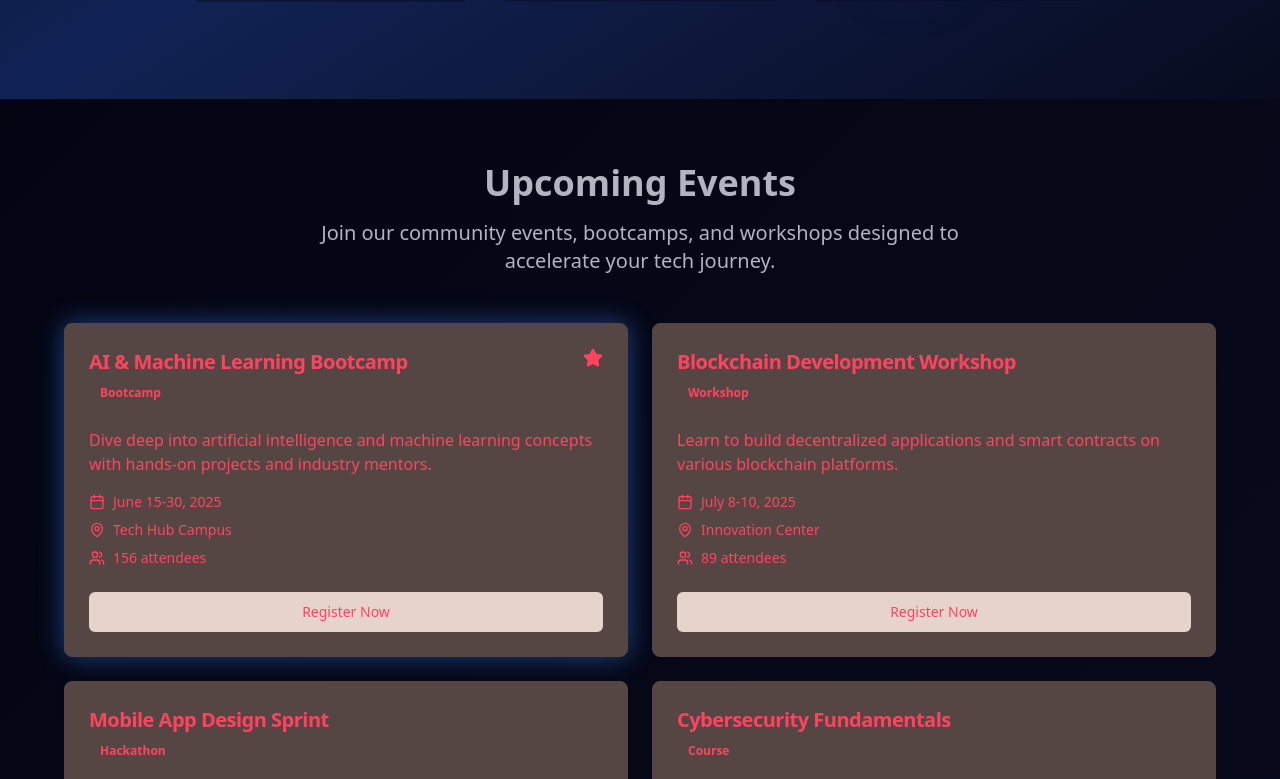
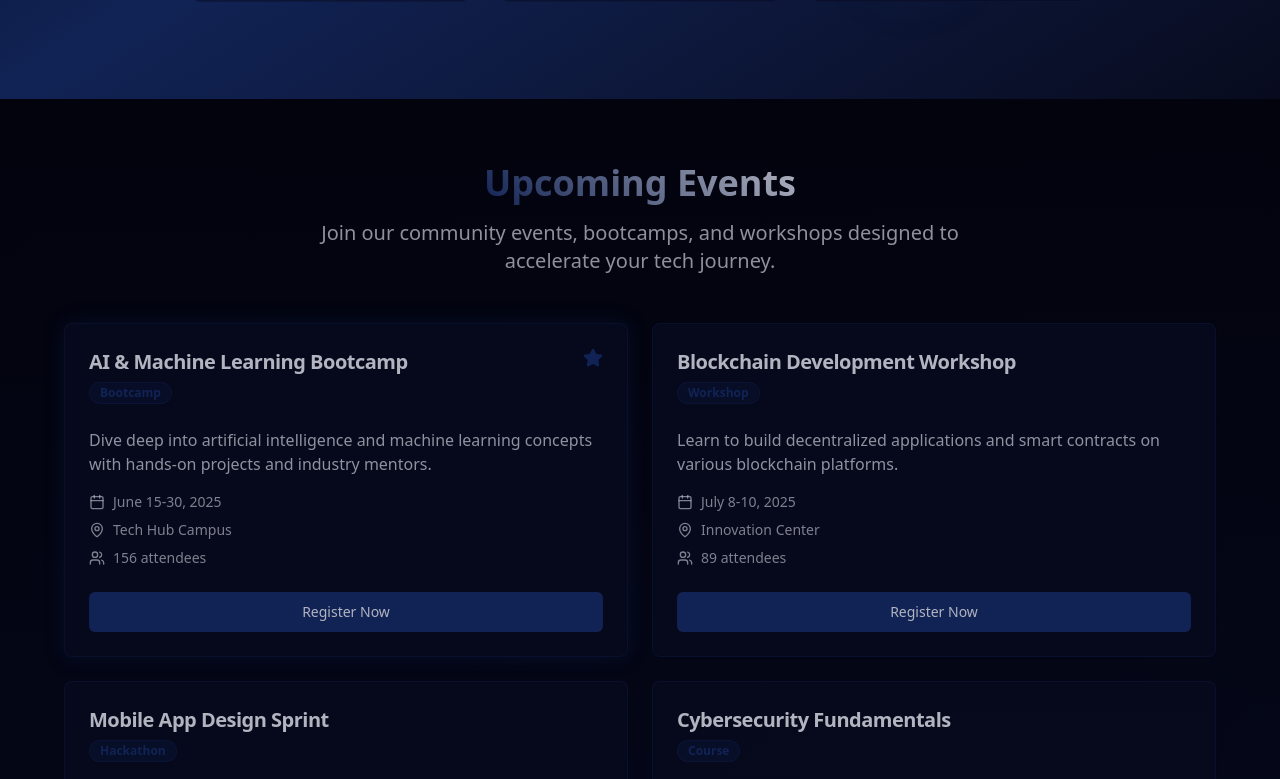
Before and after one commit to 15112011/Al-Rawda-Mosque, a React (Vite) app: page / in a window 1280 px wide. Shown: the part 781-1560 px from the top of the page. Built offline with nearby package versions, Linux system fonts and the light colour scheme.

Commit message:
Refactor: Style cards and navbar logo
-   Styled cards to match the theme.
-   Increased the size of the logo in the navbar.

```diff
--- a/src/components/EventCard.tsx
+++ b/src/components/EventCard.tsx
@@ -25,36 +25,36 @@ const EventCard: React.FC<EventCardProps> = ({
   featured = false
 }) => {
   return (
-    <Card className={`tech-card group cursor-pointer ${featured ? 'animate-glow-pulse' : ''}`}>
+    <Card className={`bg-[rgb(var(--rich-black))]/80 border border-[rgb(var(--penn-blue))]/30 hover:border-[rgb(var(--penn-blue))]/50 transition-all duration-300 group hover-glow ${featured ? 'glow-effect' : ''}`}>
       <CardHeader>
         <div className="flex items-start justify-between">
-          <CardTitle className="text-xl font-bold text-glacier-white group-hover:text-electric-blue transition-colors">
+          <CardTitle className="text-xl font-bold text-[rgb(var(--french-gray))] group-hover:text-[rgb(var(--penn-blue))] transition-colors">
             {title}
           </CardTitle>
           {featured && (
-            <Star className="h-5 w-5 text-electric-blue fill-current" />
+            <Star className="h-5 w-5 text-[rgb(var(--penn-blue))] fill-current" />
           )}
         </div>
         <div className="flex flex-wrap gap-2 mt-2">
-          <Badge className="bg-electric-blue/20 text-electric-blue border-electric-blue/30">
+          <Badge className="bg-[rgb(var(--penn-blue))]/20 text-[rgb(var(--penn-blue))] border-[rgb(var(--penn-blue))]/30">
             {category}
           </Badge>
         </div>
       </CardHeader>
 
       <CardContent>
-        <p className="text-glacier-white/80 mb-4">{description}</p>
+        <p className="text-[rgb(var(--french-gray))]/80 mb-4">{description}</p>
 
         <div className="space-y-2">
-          <div className="flex items-center text-glacier-white/70 text-sm">
+          <div className="flex items-center text-[rgb(var(--french-gray))]/70 text-sm">
             <Calendar className="h-4 w-4 mr-2" />
             {date}
           </div>
-          <div className="flex items-center text-glacier-white/70 text-sm">
+          <div className="flex items-center text-[rgb(var(--french-gray))]/70 text-sm">
             <MapPin className="h-4 w-4 mr-2" />
             {location}
           </div>
-          <div className="flex items-center text-glacier-white/70 text-sm">
+          <div className="flex items-center text-[rgb(var(--french-gray))]/70 text-sm">
             <Users className="h-4 w-4 mr-2" />
             {attendees} attendees
           </div>
@@ -62,7 +62,7 @@ const EventCard: React.FC<EventCardProps> = ({
       </CardContent>
 
       <CardFooter>
-        <Button className="w-full tech-button">
+        <Button className="w-full bg-[rgb(var(--penn-blue))] hover:bg-[rgb(var(--penn-blue))]/80 text-[rgb(var(--french-gray))]">
           Register Now
         </Button>
       </CardFooter>
--- a/src/components/EventsSection.tsx
+++ b/src/components/EventsSection.tsx
@@ -40,13 +40,13 @@ const EventsSection = () => {
   ];
 
   return (
-    <section className="py-16 bg-gradient-to-b from-tech-dark to-soft-charcoal/50">
+    <section className="py-16 bg-gradient-to-b from-[rgb(var(--rich-black-2))] to-[rgb(var(--rich-black-3))]/50">
       <div className="container mx-auto px-4">
         <div className="text-center mb-12">
           <h2 className="text-4xl font-bold mb-4">
-            <span className="neon-text">Upcoming Events</span>
+            <span className="text-gradient">Upcoming Events</span>
           </h2>
-          <p className="text-xl text-glacier-white/80 max-w-2xl mx-auto">
+          <p className="text-xl text-[rgb(var(--french-gray))]/80 max-w-2xl mx-auto">
             Join our community events, bootcamps, and workshops designed to accelerate your tech journey.
           </p>
         </div>
--- a/src/components/Navbar.tsx
+++ b/src/components/Navbar.tsx
@@ -9,12 +9,12 @@ const Navbar = () => {
       <div className="container mx-auto px-4 py-4">
         <div className="flex items-center justify-between">
           {/* Logo */}
-          <div className="flex items-center space-x-2">
-            <div className="w-8 h-8 flex items-center justify-center">
+          <div className="flex items-center space-x-3">
+            <div className="w-12 h-12 flex items-center justify-center">
               <img
                 src="/lovable-uploads/51c7f215-ef50-402d-b365-9c2787c2eaf3.png"
                 alt="Tech Expo Logo"
-                className="w-8 h-8 object-contain"
+                className="w-12 h-12 object-contain"
               />
             </div>
             <span className="text-xl font-bold text-blue-400">Tech Expo</span>
```
